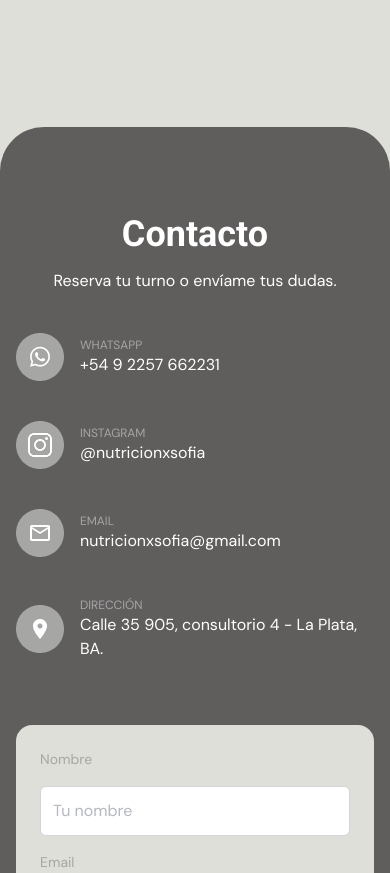
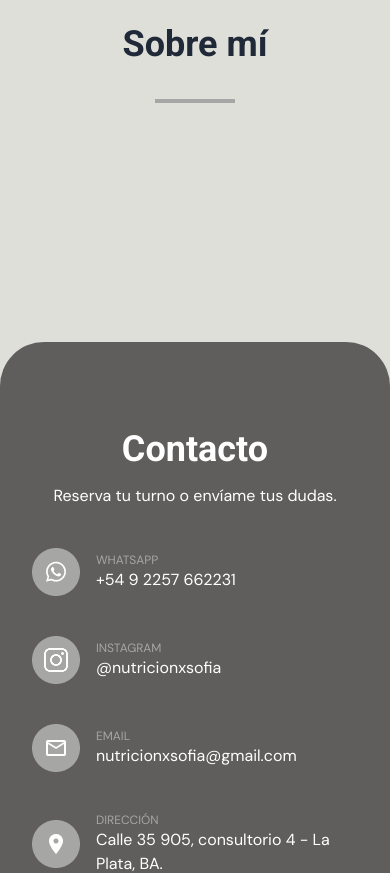
Before and after one commit to ezequielgimenez/nutricionxsofia, a Next.js app: page / in a window 390 px wide. Shown: the part 2820-3693 px from the top of the page. Built offline with nearby package versions, Linux system fonts and the light colour scheme; no server answers; the database is empty.

Commit message:
edit header and contact

```diff
--- a/src/app/components/home/About-me.tsx
+++ b/src/app/components/home/About-me.tsx
@@ -9,7 +9,7 @@ export default function AboutMeComp() {
   return (
     <div
       id="sobre-mi"
-      className="flex h-auto xs:flex-col xs:items-center lg:flex-row justify-center xs:gap-8 lg:gap- 6.75 bg-[#DEDFD8]  pt-23.75 pb-[140px]"
+      className="flex h-[900px] xs:flex-col xs:items-center lg:flex-row justify-center xs:gap-8 lg:gap- 6.75 bg-[#DEDFD8]  pt-23.75 pb-[140px]"
     >
       <div data-aos="fade-up">
         <Image
--- a/src/app/components/home/Contact.tsx
+++ b/src/app/components/home/Contact.tsx
@@ -7,7 +7,7 @@ export default function ContactComp() {
       id="contacto"
       className="-mt-7 relative z-10  rounded-t-[44px] bg-[#605D5D] h-auto"
     >
-      <div className="flex justify-between xs:px-4 sm:px-24 xs:flex-col lg:flex-row xl:px-36 py-20">
+      <div className="flex justify-between max-w-6xl mx-auto flex-col px-8 lg:flex-row py-20 items-center">
         <div className="xs:pb-16 lg:pb-0">
           <h3 className="xs:text-center lg:text-start font-mono font-bold text-white text-[36px] pb-2">
             Contacto
--- a/src/app/components/layout/Header.tsx
+++ b/src/app/components/layout/Header.tsx
@@ -84,7 +84,7 @@ export default function HeaderComp() {
         </a>
       </div>
 
-      <div className="hidden lg:flex justify-between bg-[#DEDFD8] h-21.5">
+      <div className="hidden lg:flex bg-[#DEDFD8] h-21.5 max-w-7xl mx-auto py-8 items-center justify-between">
         <div className="cursor-pointer">
           <Image
             src="/logo/logo.png"
```
